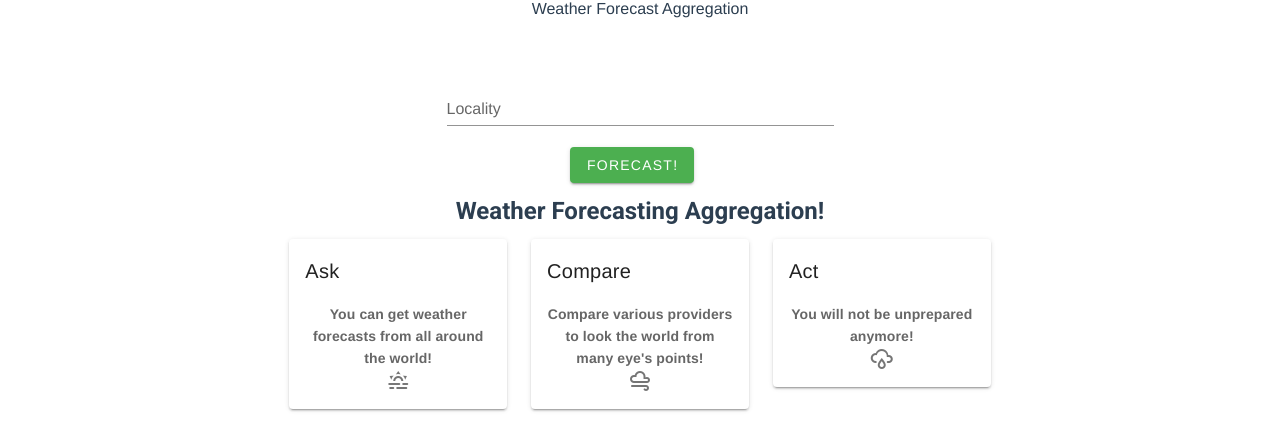
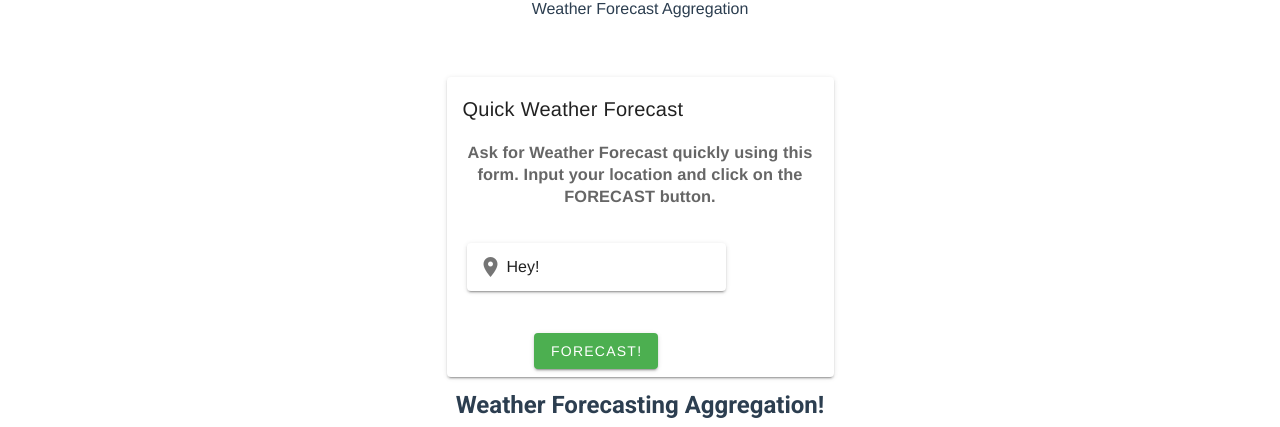
Before and after one commit to Weather-Vortex/weather-vortex-client, a Vue app: page /#/ in a window 1280 px wide. Shown: the part 217-644 px from the top of the page. Built offline with nearby package versions, Linux system fonts and the light colour scheme; no server answers.

Commit message:
Link homepage to forecasts.

```diff
--- /dev/null
+++ b/src/components/weather/QuickForecastCard.vue
@@ -0,0 +1,49 @@
+<template>
+  <v-card class="mx-auto" max-width="600" elevation="2">
+    <v-card-title>Quick Weather Forecast</v-card-title>
+    <v-card-text>
+      <h3 class="font-weight-bold">
+        Ask for Weather Forecast quickly using this form. Input your location
+        and click on the FORECAST button.
+      </h3>
+    </v-card-text>
+    <v-card-actions>
+      <v-form ref="form" lazy-validation>
+        <v-container>
+          <v-row>
+            <v-col cols="12">
+              <v-text-field
+                class="mx-auto"
+                label="Locality"
+                placeholder="Locality"
+                prepend-inner-icon="mdi-map-marker"
+                solo
+                type="text"
+                v-model="message"
+                @click:append="navigate"
+              ></v-text-field>
+            </v-col>
+          </v-row>
+        </v-container>
+
+        <v-btn color="success" class="mx-2" @click="navigate">Forecast!</v-btn>
+      </v-form>
+    </v-card-actions>
+  </v-card>
+</template>
+
+<script>
+export default {
+  name: "QuickForecastCard",
+  data: () => ({
+    message: "Hey!",
+    loading: false,
+  }),
+  methods: {
+    navigate() {
+      const locality = this.message;
+      this.$router.push({ name: "Forecasts", params: { locality } });
+    },
+  },
+};
+</script>
--- a/src/router/index.js
+++ b/src/router/index.js
@@ -1,5 +1,8 @@
 import Vue from "vue";
 import VueRouter from "vue-router";
+
+// View components.
+import Forecasts from "../views/Forecasts.vue";
 import Home from "../views/Home.vue";
 
 Vue.use(VueRouter);
@@ -13,7 +16,7 @@ const routes = [
   {
     path: "/forecasts/:locality",
     name: "Forecasts",
-    component: Home,
+    component: Forecasts,
   },
   {
     path: "/feedbacks",
--- /dev/null
+++ b/src/views/Forecasts.vue
@@ -0,0 +1,17 @@
+<template>
+  <v-container>
+    <v-row>
+      <v-spacer></v-spacer>
+      <v-col class="mb-4">
+        <h1>Weather Forecasts for {{ $route.params.locality }}</h1>
+      </v-col>
+      <v-spacer></v-spacer>
+    </v-row>
+  </v-container>
+</template>
+
+<script>
+export default {
+  name: "Forecasts",
+};
+</script>
--- a/src/views/Home.vue
+++ b/src/views/Home.vue
@@ -12,12 +12,13 @@
     <v-row>
       <v-spacer></v-spacer>
       <v-col>
-        <v-form ref="form" lazy-validation>
+        <QuickForecastCard />
+        <!--<v-form ref="form" lazy-validation>
           <v-text-field label="Locality"></v-text-field>
-          <v-btn color="success" class="mr-4" @click="() => {}">
+          <v-btn color="success" class="mr-4" @click="router.push('forecasts')">
             Forecast!
           </v-btn>
-        </v-form>
+        </v-form>-->
       </v-col>
       <v-spacer></v-spacer>
     </v-row>
@@ -42,6 +43,7 @@
 import CheckStatus from "@/components/info/CheckStatus.vue";
 import HelloWorld from "@/components/HelloWorld.vue";
 import InfoMain from "@/components/info/InfoMain.vue";
+import QuickForecastCard from "@/components/weather/QuickForecastCard.vue";
 
 export default {
   name: "Home",
@@ -49,6 +51,7 @@ export default {
     CheckStatus,
     HelloWorld,
     InfoMain,
+    QuickForecastCard,
   },
   data() {
     return {
@@ -61,8 +64,8 @@ export default {
     };
   },
   created() {
-    console.log("Created");
-    console.log(process.env);
+    // console.log("Created");
+    // console.log(process.env);
   },
 };
 </script>
```
